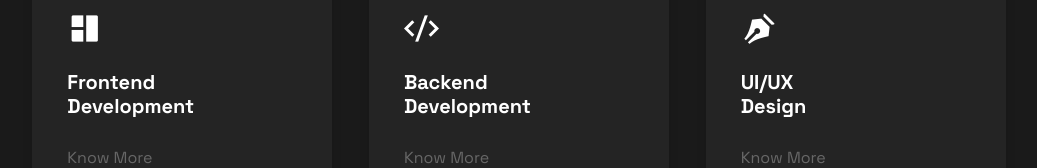
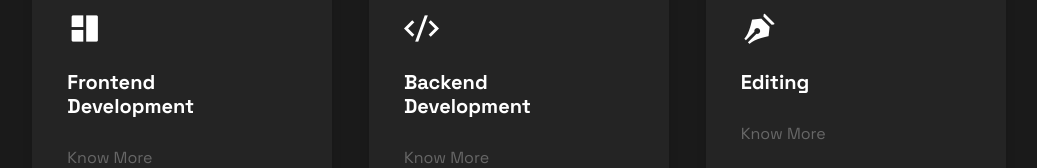
Before and after one commit to vishalkamdi/portfolio, a plain HTML site: page index.html in a window 1280 px wide. Shown: the part 1998-2166 px from the top of the page, without its empty margins (121-1158 px from the left). Drawn offline with nearby package versions, Linux system fonts and the light colour scheme.

Commit message:
Update index.html
update index

```diff
--- a/index.html
+++ b/index.html
@@ -178,7 +178,7 @@
                         <div class="service__icon">
                             <i class="ri-pen-nib-fill"></i>
                         </div>
-                        <h3 class="service__title">UI/UX<br> Design</h3>
+                        <h3 class="service__title">Editing </h3>
                         <a href="#" class="service__link">Know More</a>
                     </div>
                 </div>
```
